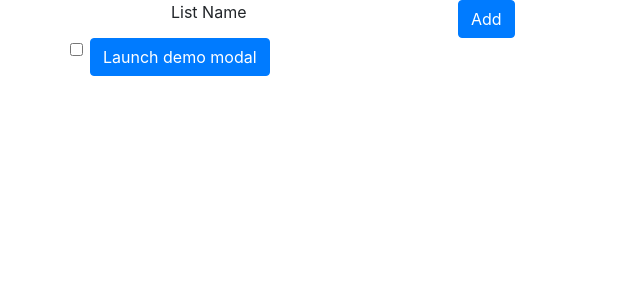
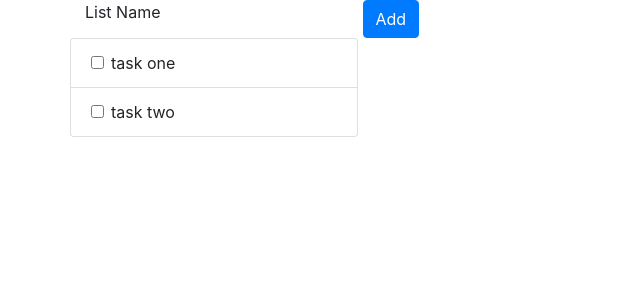
Before and after one commit to karthik-kzk/tasks, a React (Create React App) app: page / in a window 1280 px wide. Shown: the top 300 px of the page, without its empty margins (0-640 px from the left). Built offline with nearby package versions, Linux system fonts and the light colour scheme.

Commit message:
fix: alignment

```diff
--- a/src/App.js
+++ b/src/App.js
@@ -3,15 +3,15 @@ import Taskmodel from "./components/Taskmodel";
 
 function App() {
   return (
-    <div className="App container">
+    <div className="container">
       {/* make this symbol */}
-      <div className="row w-50 d-flex justify-content-center text-center">
-        <div className="col-md-6">
-          <label for="Add New Tasks" className="form-label">
+      <div className="row w-50">
+        <div className="col   ">
+          <label htmlFor="Add New Tasks" className="form-label ">
             List Name
           </label>
         </div>
-        <div className="col-md-6">
+        <div className="col">
           <button
             type="button"
             className="btn btn-primary"
@@ -22,25 +22,45 @@ function App() {
           </button>
         </div>
       </div>
-      <div className="row">
+      <div className="row ">
+        <div className="card" style={{ width: "18rem" }}>
+          <ul className="list-group list-group-flush">
+            <li className="list-group-item">
               <div className="form-check">
                 <input
-            class="form-check-input"
+                  className="form-check-input"
                   type="checkbox"
                   value=""
                   id="flexCheckDefault"
                 />
-          <label class="form-check-label" for="flexCheckDefault"></label>
-        </div>
-        {/* <!-- Button trigger modal --> */}
-        <button
-          type="button"
-          className="btn btn-primary"
+                <label
+                  className="form-check-label "
                   data-toggle="modal"
                   data-target="#exampleModal"
                 >
-          Launch demo modal
-        </button>
+                  task one
+                </label>
+              </div>
+            </li>
+            <li className="list-group-item">
+              <div className="form-check   ">
+                <input
+                  className="form-check-input"
+                  type="checkbox"
+                  value=""
+                  id="flexCheckDefault"
+                />
+                <label
+                  className="form-check-label "
+                  data-toggle="modal"
+                  data-target="#exampleModal"
+                >
+                  task two
+                </label>
+              </div>
+            </li>
+          </ul>
+        </div>
 
         <Taskmodel />
       </div>
--- a/src/components/Taskmodel.js
+++ b/src/components/Taskmodel.js
@@ -8,7 +8,7 @@ const Taskmodel = () => {
       <div
         className="modal fade"
         id="exampleModal"
-        tabindex="-1"
+        tabIndex="-1"
         role="dialog"
         aria-labelledby="exampleModalLabel"
         aria-hidden="true"
```
Lines whose indentation alone changed are shown as unchanged.
